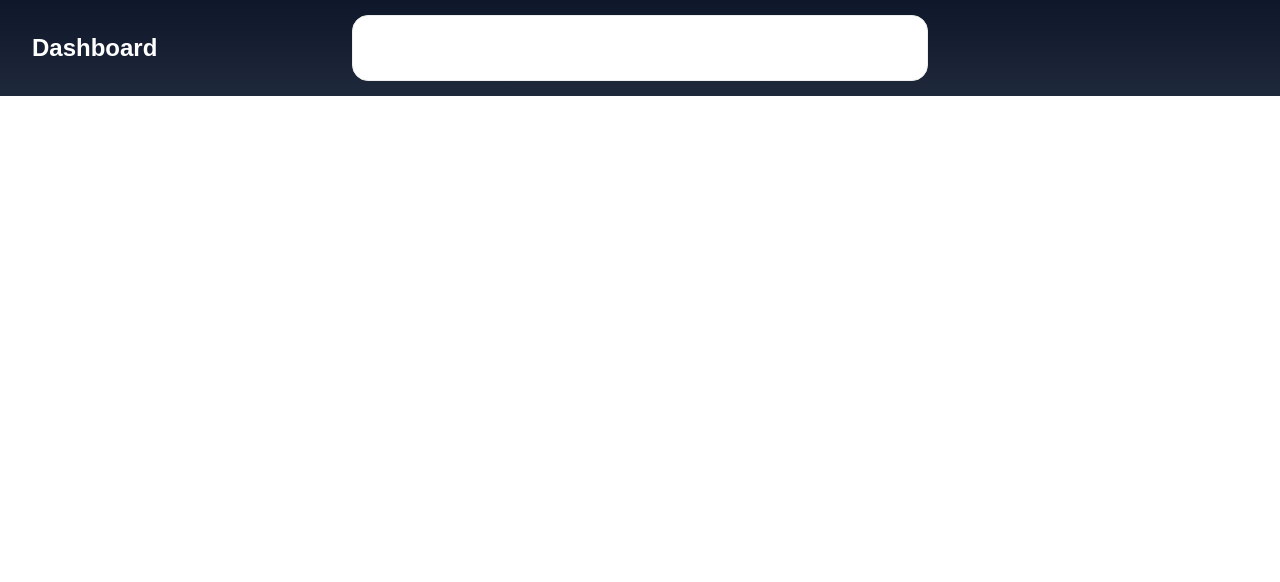
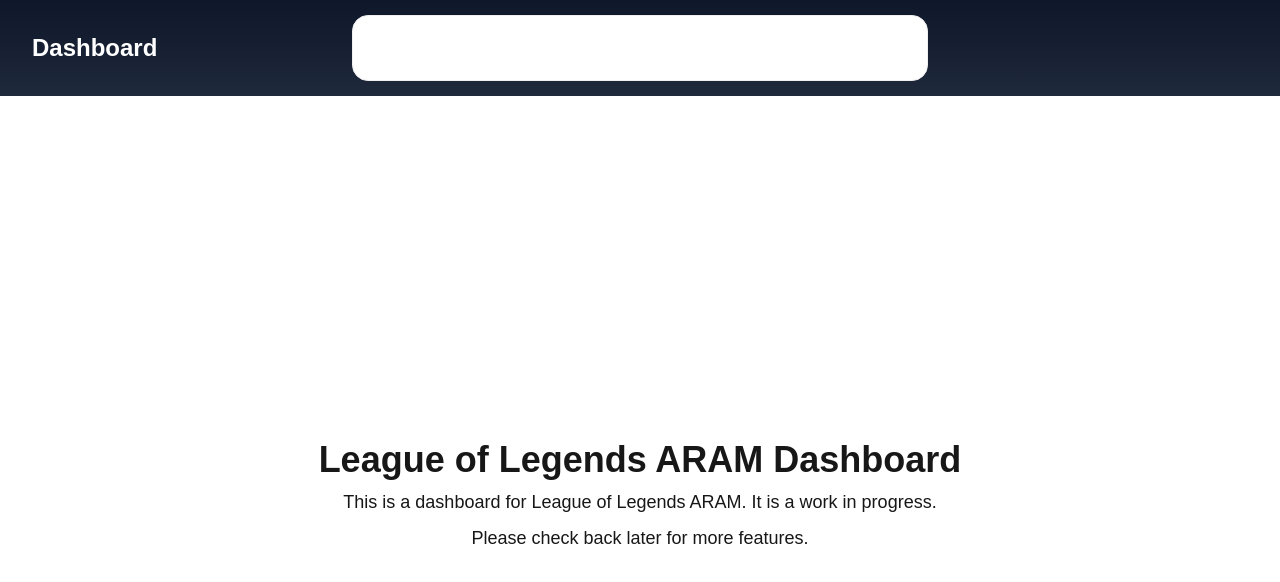
Before and after one commit to Sato-Isolated/dashboard-lol, a Next.js app: page / in a window 1280 px wide. Shown: the top 582 px of the page. Built offline with nearby package versions, Linux system fonts and the light colour scheme.

Commit message:
Enhance Home component with title and description; update Riot account and champion mastery interfaces to export; add RiotApiClient and services for account and champion mastery

```diff
--- a/src/app/page.tsx
+++ b/src/app/page.tsx
@@ -2,8 +2,16 @@
 export default function Home() {
 
   return (
-    <main className="flex flex-col gap-2 min-h-screen items-center p-24">
-
+    <main className="flex flex-col gap-2 min-h-screen justify-center items-center p-24">
+      <h1 className="text-4xl font-bold text-center">
+        League of Legends ARAM Dashboard
+      </h1>
+      <p className="text-lg text-center">
+        This is a dashboard for League of Legends ARAM. It is a work in progress.
+      </p>
+      <p className="text-lg text-center">
+        Please check back later for more features.
+      </p>
     </main>
   );
 }
--- /dev/null
+++ b/src/services/RiotApiClient.ts
@@ -0,0 +1,24 @@
+export abstract class RiotApiClient {
+  protected apiKey: string;
+  protected baseUrl: string;
+
+  constructor(apiKey: string, region: string) {
+    this.apiKey = apiKey;
+    this.baseUrl = `https://${region}.api.riotgames.com`;
+  }
+
+  protected async fetch<T>(endpoint: string): Promise<T> {
+    const url = `${this.baseUrl}${endpoint}`;
+    const response = await fetch(url, {
+      headers: {
+        "X-Riot-Token": this.apiKey,
+      },
+    });
+
+    if (!response.ok) {
+      throw new Error(`Error fetching data: ${response.statusText}`);
+    }
+
+    return response.json();
+  }
+}
--- /dev/null
+++ b/src/services/accountService.ts
@@ -0,0 +1,16 @@
+import { RiotApiClient } from "./RiotApiClient";
+import { RiotAccountDto } from "../types/account";
+
+export class AccountService extends RiotApiClient {
+  constructor(apiKey: string, region: string) {
+    super(apiKey, region);
+  }
+
+  public async getAccountByRiotId(gameName: string, tagLine: string) {
+    return this.fetch<RiotAccountDto>(`/riot/account/v1/accounts/by-riot-id/${gameName}/${tagLine}`);
+  }
+
+  public async getAccountByPuuid(puuid: string) {
+    return this.fetch<RiotAccountDto>(`/riot/account/v1/accounts/by-puuid/${puuid}`);
+  }
+}
--- /dev/null
+++ b/src/services/champion-masteryService.ts
@@ -0,0 +1,12 @@
+import { ChampionMasteryDto } from "@/types/champion-mastery";
+import { RiotApiClient } from "./RiotApiClient";
+
+export class ChampionMasteryService extends RiotApiClient {
+  constructor(apiKey: string, region: string) {
+    super(apiKey, region);
+  }
+
+  public async getChampionMastery(puuid: string) {
+    return this.fetch<ChampionMasteryDto[]>(`/lol/champion-mastery/v4/champion-masteries/by-puuid/${puuid}`);
+  }
+}
--- a/src/types/account.d.ts
+++ b/src/types/account.d.ts
@@ -1,4 +1,4 @@
-interface RiotAccountDTO {
+export interface RiotAccountDto {
   puuid: string;
   gameName: string;
   tagLine: string;
--- a/src/types/champion-mastery.d.ts
+++ b/src/types/champion-mastery.d.ts
@@ -1,4 +1,4 @@
-interface ChampionMasteryDto {
+export interface ChampionMasteryDto {
   puuid: string;
   championPointsUntilNextLevel: number;
   chestGranted: boolean;
@@ -14,14 +14,14 @@
   milestoneGrades: string[];
 }
 
-interface NextSeasonMilestonesDto {
+export interface NextSeasonMilestonesDto {
   requireGradeCounts: object;
   rewardMarks: number;
   bonus: boolean;
   rewardConfig: RewardConfigDto;
 }
 
-interface RewardConfigDto {
+export interface RewardConfigDto {
   rewardValue: string;
   rewardType: string;
   maximumReward: number;
--- a/src/types/champion.d.ts
+++ b/src/types/champion.d.ts
@@ -1,4 +1,4 @@
-interface ChampionInfo {
+export interface ChampionInfo {
   maxNewPlayerLevel: number;
   FreeChampionIdsForNewPlayers: number[];
   FreeChampionIds: number[];
```
Also changed, not shown: src/types/match.d.ts (+4 -4 lines), src/types/summoner.d.ts (deleted).
